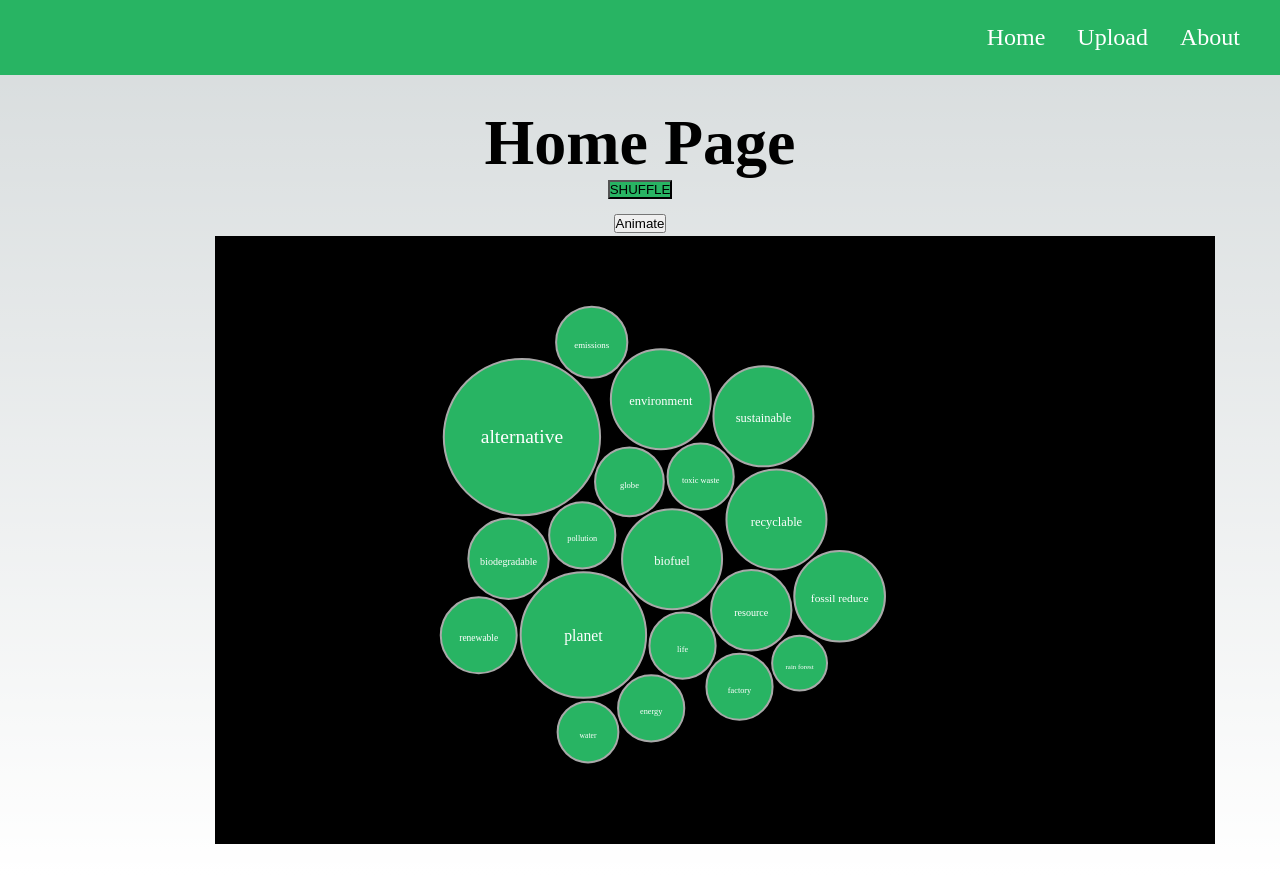
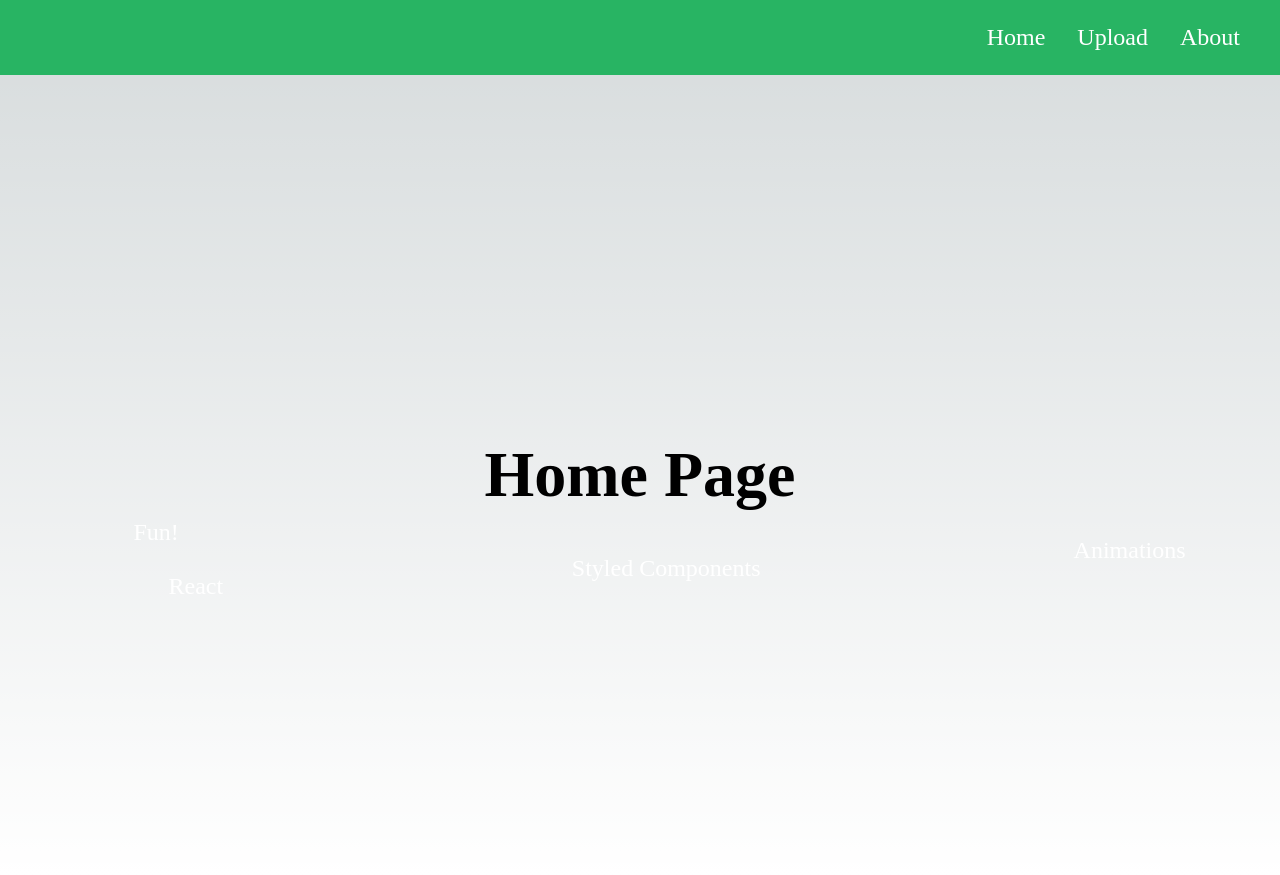
Before and after one commit to jgil325/AI-Audio-Interface, a Next.js app: page / in a window 1280 px wide. Built offline with nearby package versions, Linux system fonts and the light colour scheme.

Commit message:
falling word animation working

```diff
--- /dev/null
+++ b/src/components/RainWords.tsx
@@ -0,0 +1,50 @@
+import React, { useEffect, useState } from "react";
+import styled, { keyframes } from "styled-components";
+
+const RainAnimation = keyframes`
+  0% {
+    transform: translateY(-50px);
+  }
+  100% {
+    transform: translateY(calc(100vh + 50px));
+  }
+`;
+
+const WordWrapper = styled.div`
+  position: absolute;
+  padding-top: 180px;
+  font-size: 1.5rem;
+  color: white;
+  animation: ${RainAnimation} 10s linear infinite;
+  animation-delay: ${(props) => props.delay}s;
+`;
+
+const RainWords = ({ words }) => {
+  const [wordStates, setWordStates] = useState([]);
+
+  useEffect(() => {
+    setWordStates(
+      words.map((word, index) => ({
+        top: -50,
+        left: Math.random() * window.innerWidth,
+        delay: index * 0.2,
+      }))
+    );
+  }, [words]);
+
+  return (
+    <>
+      {wordStates.map((word, index) => (
+        <WordWrapper
+          key={index}
+          style={{ top: word.top, left: word.left }}
+          delay={word.delay}
+        >
+          {words[index]}
+        </WordWrapper>
+      ))}
+    </>
+  );
+};
+
+export default RainWords;
--- a/src/pages/Home.tsx
+++ b/src/pages/Home.tsx
@@ -1,4 +1,5 @@
 // home.tsx
+import RainWords from "@/components/RainWords";
 import WordDisplay from "@/components/WordDisplay";
 import React from "react";
 import styled from "styled-components";
@@ -12,12 +13,14 @@ export const StyledHome = styled.div`
   font-size: 2rem;
   text-align: center;
 `;
+const words = ["React", "Styled Components", "Animations", "Fun!"];
 
 const Home = () => {
   return (
     <StyledHome>
       <h1>Home Page</h1>
-      <WordDisplay />
+      {/* <WordDisplay /> */}
+      <RainWords words={words} />
     </StyledHome>
   );
 };
```
Also changed, not shown: src/components/ScrollingWords.tsx (added, +7 -0 lines).
